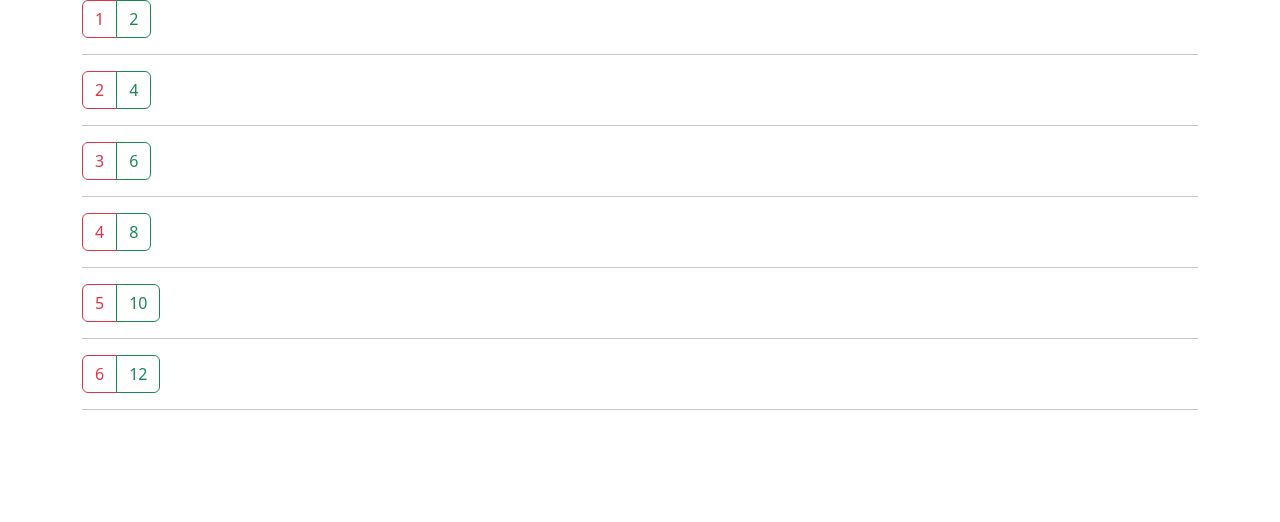
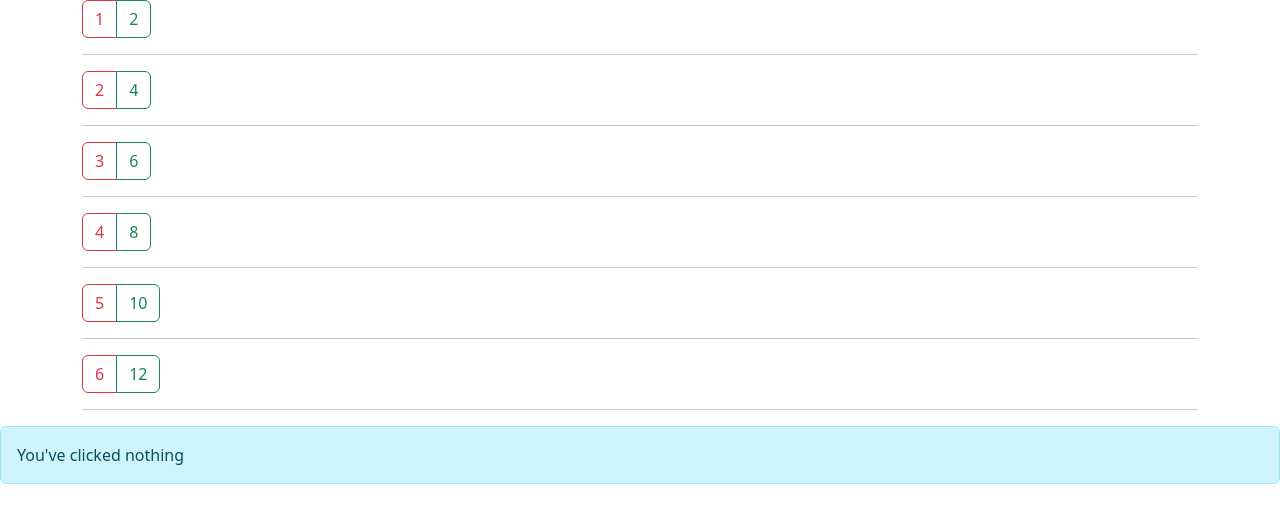
Before and after one commit to F3riko/buttons-hooks, a React (Create React App) app: page / in a window 1280 px wide. Shown: the top 522 px of the page. Built offline with nearby package versions, Linux system fonts and the light colour scheme.

Commit message:
Created alert component and minor fixes to App.js made to ensure it's working

```diff
--- a/src/App.js
+++ b/src/App.js
@@ -2,12 +2,13 @@ import React, { Component } from "react";
 import "./App.css";
 import "bootstrap/dist/css/bootstrap.css";
 import LineComponent from "./components/line";
+import AlertComponent from "./components/alert";
 
 class App extends Component {
   constructor() {
     super()
     this.state = {
-      clicked: ""
+      clicked: "nothing"
     }
   }
   handleClick = (digit) => {
@@ -59,8 +60,8 @@ class App extends Component {
         className1="danger"
         className2="success"
       />
+      <AlertComponent digit={this.state.clicked}/>
       </>
-
     );
   }
 }
--- /dev/null
+++ b/src/components/alert.js
@@ -0,0 +1,20 @@
+import React, { Component } from "react";
+import "bootstrap/dist/css/bootstrap.css";
+
+class AlertComponent extends Component {
+  constructor() {
+    super();
+    this.state = {};
+  }
+
+  render() {
+    const { digit } = this.props;
+    return (
+      <div className="alert alert-info" role="alert">
+        You've clicked {digit}
+      </div>
+    );
+  }
+}
+
+export default AlertComponent;
```
